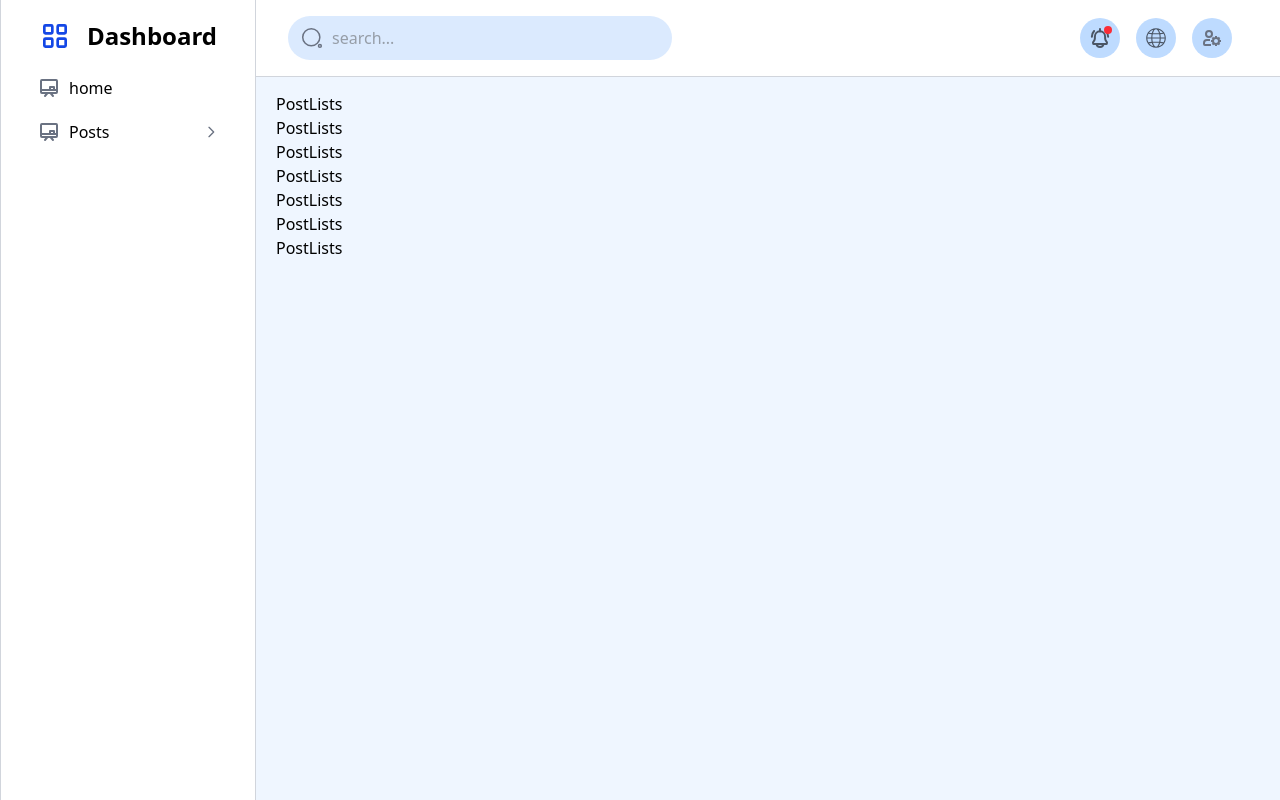
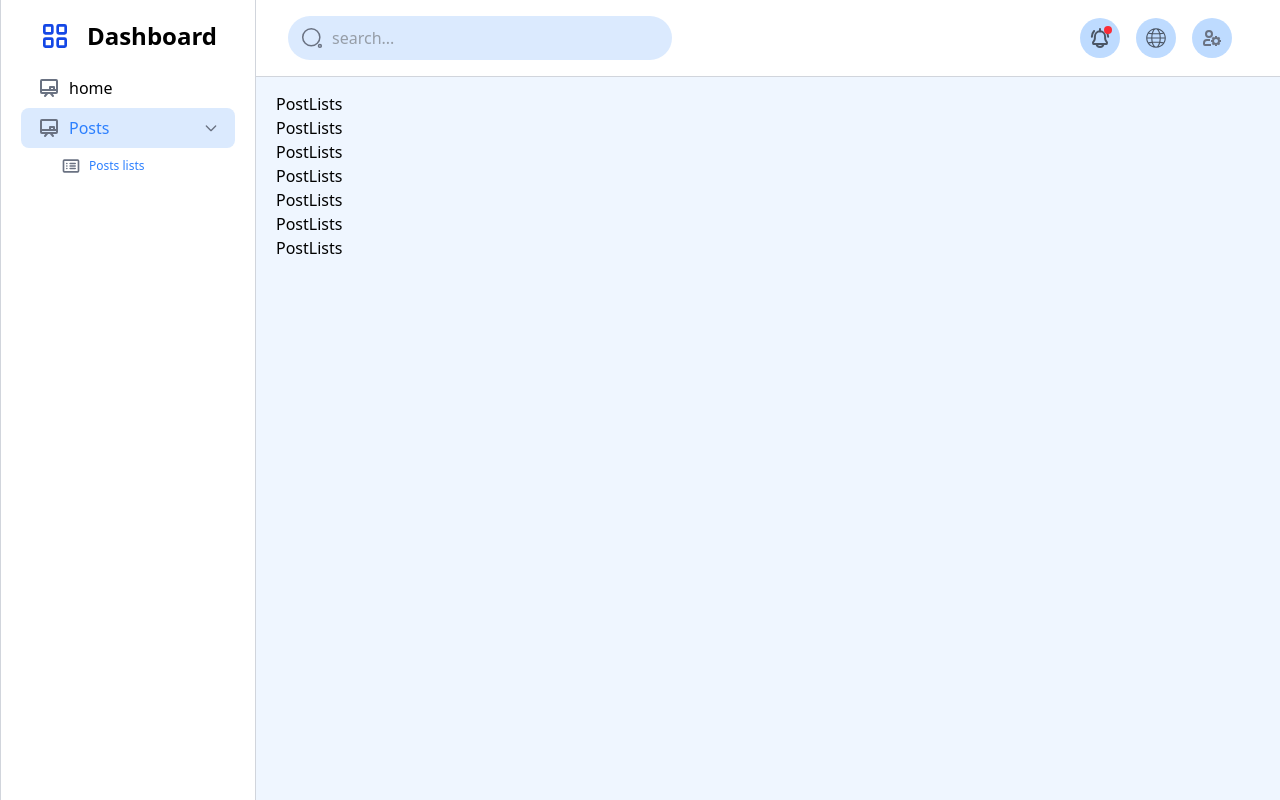
Before and after one commit to mfelfelani72/react-admin, a React (Vite) app: page /posts in a window 1280 px wide. Built offline with nearby package versions, Linux system fonts and the light colour scheme.

Commit message:
update sidebar

```diff
--- a/src/features/core/components/DropListBox.jsx
+++ b/src/features/core/components/DropListBox.jsx
@@ -1,6 +1,6 @@
-import React, { useState } from "react";
+import { useState, useEffect } from "react";
 import { useTranslation } from "react-i18next";
-import { useNavigate } from "react-router-dom";
+import { useLocation, useNavigate } from "react-router-dom";
 
 // Components
 
@@ -14,29 +14,56 @@ const DropListBox = ({ className, ...props }) => {
   // hooks
   const { t } = useTranslation();
   const navigate = useNavigate();
+  const location = useLocation();
 
-  // states
+  // states and consts
   const [isOpen, setIsOpen] = useState(false);
+
+  // Check if any child is active
+  const isChildActive = props?.items?.some(
+    (item) => location.pathname === item.link
+  );
+
+  const shouldHighlight =
+    isChildActive || (!props?.items && location.pathname === props?.to);
+
+  // functions
+
+  const handleItemClick = (link) => {
+    navigate(link);
+  };
+
+  const handleParentClick = () => {
+    if (props?.items) {
+      setIsOpen((prev) => !prev);
+    } else {
+      navigate(props?.to);
+    }
+  };
+
+  useEffect(() => {
+    // Auto-open if child is active
+    if (isChildActive) {
+      setIsOpen(true);
+    }
+  }, [isChildActive]);
+
   return (
-    <>
-      <div {...props}
-      onClick={()=>{
-        !props?.items && navigate(props?.to)
-      }}
-      className="flex flex-col">
+    <div className="flex flex-col">
+      {/* Parent item */}
       <div
         id={props?.id}
-          onClick={() => setIsOpen((prev) => !prev)}
+        onClick={handleParentClick}
         className={cn(
-            "flex flex-row items-center justify-between hover:bg-blue-100 rounded-lg cursor-pointer select-none px-4 py-2 hover:text-blue-500 transition-all ease-in-out",
+          "flex flex-row items-center justify-between rounded-lg cursor-pointer select-none px-4 py-2 transition-all ease-in-out",
+          "hover:text-blue-500",
           className,
-            isOpen && "text-blue-500 bg-blue-100"
+          shouldHighlight && "text-blue-500 bg-blue-100"
         )}
       >
         <div className="flex flex-row gap-2">
           <div>{props?.icon}</div>
           <div>{t(props?.title)}</div>
-            {/* translation remember */}
         </div>
         {props?.items && (
           <div
@@ -49,40 +76,40 @@ const DropListBox = ({ className, ...props }) => {
           </div>
         )}
       </div>
+
+      {/* Child items */}
+      {props?.items && (
         <div
           className={cn(
             "px-4 h-1 transition-all ease-in duration-150 opacity-0 pointer-events-none",
-            isOpen &&
-              props?.items &&
-              "h-full ml-3 opacity-100 pointer-events-auto"
+            isOpen && "h-full ml-3 opacity-100 pointer-events-auto"
           )}
         >
           <ul>
-            {props?.items &&
-              props?.items?.map((item, index) => (
+            {props?.items?.map((item, index) => (
               <li
                 key={index}
-                  onClick={() => {
-                    navigate(item?.link);
-                  }}
+                onClick={() => handleItemClick(item.link)}
                 className="p-1 py-1 cursor-pointer select-none"
               >
-                  <div className="flex flex-row items-center gap-2">
-                    <div>{item?.icon}</div>
                 <div
                   className={cn(
-                        "transition text-xs font-medium text-gray-600 hover:text-blue-500"
+                    "flex flex-row items-center gap-2 px-2 py-1 rounded-md",
+                    "hover:text-blue-500",
+                    location.pathname === item.link
+                      ? "text-blue-500"
+                      : "text-gray-600"
                   )}
                 >
-                      {t(item?.name)}
-                    </div>
+                  <div>{item?.icon}</div>
+                  <div className="text-xs font-medium">{t(item?.name)}</div>
                 </div>
               </li>
             ))}
           </ul>
         </div>
+      )}
     </div>
-    </>
   );
 };
 
--- a/src/features/dashboard/containers/Sidebar.jsx
+++ b/src/features/dashboard/containers/Sidebar.jsx
@@ -1,24 +1,23 @@
-import React from "react";
-import { useNavigate } from "react-router-dom";
-
 // Components
 
 import DropListBox from "../../core/components/DropListBox";
 import { DashboardIcon, ListIcon, PostsIcon } from "../../core/components/Icon";
 
 const Sidebar = () => {
-  // hooks
-  const navigate = useNavigate();
 
   return (
-    <>
     <div className="w-[16rem] h-screen fixed bg-white flex flex-col p-5 border-x border-gray-300">
       <div className="flex flex-row w-full gap-4 justify-center items-center">
         <DashboardIcon className={"w-8 h-8 text-blue-700"} />
         <div className="text-2xl font-bold">Dashboard</div>
       </div>
       <div className="flex flex-col py-4">
-          <DropListBox id={"home"} to="/home" icon={<PostsIcon />} title={"home"} />
+        <DropListBox
+          id={"home"}
+          to="/home"
+          icon={<PostsIcon />}
+          title={"home"}
+        />
         <DropListBox
           id={"posts"}
           icon={<PostsIcon />}
@@ -33,9 +32,7 @@ const Sidebar = () => {
         />
       </div>
     </div>
-    </>
   );
 };
 
 export default Sidebar;
-1;
```
Lines whose indentation alone changed are shown as unchanged.
